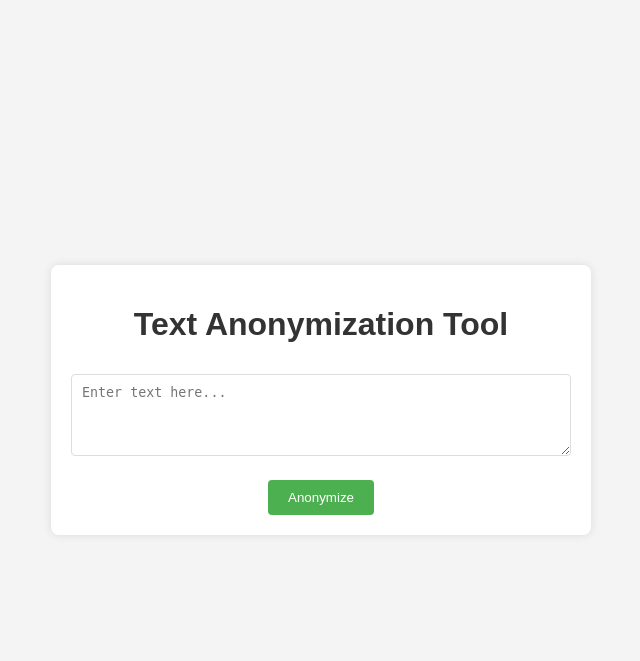
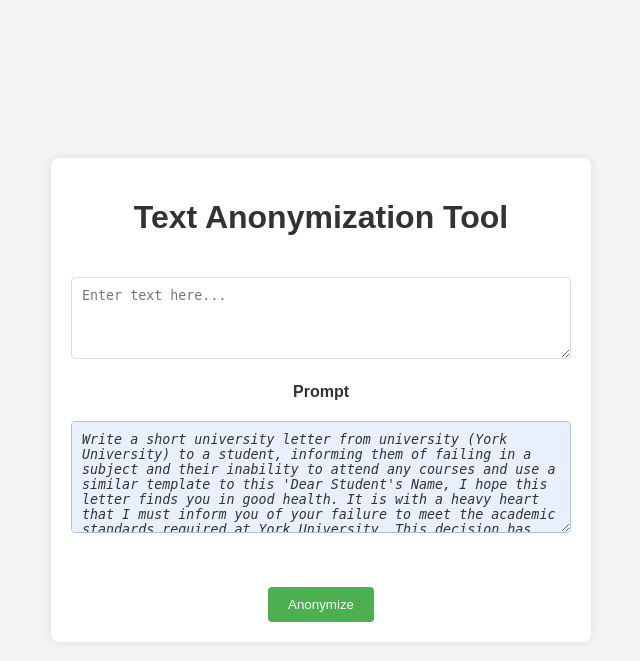
Before and after one commit to CerasLabYorkU/SafeGPT-backend, a Flask app: page / in a window 1280 px wide. Shown: the top 661 px of the page, without its empty margins (319-959 px from the left). Run offline with Flask 3, Linux system fonts and the light colour scheme.

Commit message:
Added extra textbox in main.html

```diff
--- a/src/app.py
+++ b/src/app.py
@@ -136,7 +136,7 @@ def call_presidio(text):
 
         return response_text, mapping_text
     except requests.exceptions.RequestException as e:
-        return f"Request failed: {e}"
+        return f"Request failed: {e}",""
 
 if __name__ == '__main__':
     app.run(debug=True)
--- a/src/static/styles/main.css
+++ b/src/static/styles/main.css
@@ -14,7 +14,7 @@ body {
     text-align: center; /* Center text */
     padding: 20px;
     background-color: white; /* White background for the container */
-    box-shadow: 0 0 10px rgba(0, 0, 0, 0.1); /* subtle shadow */
+    box-shadow: 0 0 10px rgba(0, 0, 0, 0.1); /* Subtle shadow */
     border-radius: 8px; /* Rounded corners */
     width: 80%; /* Responsive width */
     max-width: 500px; /* Max width */
@@ -23,17 +23,31 @@ body {
 .text-box {
     width: 100%; /* Full width */
     padding: 10px;
-    margin-top: 10px;
+    margin-top: 20px; /* Increased top margin */
     border: 1px solid #ddd; /* Light border */
     border-radius: 4px; /* Rounded corners */
     box-sizing: border-box; /* Include padding and border in the width */
+}
+
+#TemplatePrompt {
+    background-color: #e8f0fe; /* Light blue background */
+    color: #333; /* Dark text for readability */
+    font-style: italic; /* Italic font for distinction */
+    border: 1px solid #aac4e5; /* Light blue border */
+    margin-bottom: 20px; /* Added bottom margin */
+}
+
+label {
+    display: block; /* Make label a block element */
+    margin-top: 20px; /* Space above labels */
+    font-weight: bold; /* Bold label text */
 }
 
 .submit-button {
     background-color: #4CAF50; /* Green background */
     color: white; /* White text */
     padding: 10px 20px;
-    margin-top: 20px;
+    margin-top: 30px; /* Increased space above button */
     border: none;
     border-radius: 4px;
     cursor: pointer;
--- a/src/templates/main.html
+++ b/src/templates/main.html
@@ -7,11 +7,18 @@
     <link rel="stylesheet" href="static/styles/main.css"> <!-- Link to your CSS file -->
 </head>
 <body>
-    <div class="container"> <!-- Added a container for centering -->
+    <div class="container">
         <h1>Text Anonymization Tool</h1>
         <form action="/anonymize" method="post">
             <textarea name="text" rows="4" cols="50" placeholder="Enter text here..." class="text-box"></textarea>
             <br>
+
+            <label for="TemplatePrompt">Prompt</label>
+            <textarea id="TemplatePrompt" name="TemplatePrompt" rows="6" cols="50" class="text-box" readonly>
+Write a short university letter from university (York University) to a student, informing them of failing in a subject and their inability to attend any courses and use a similar template to this 'Dear Student's Name, I hope this letter finds you in good health. It is with a heavy heart that I must inform you of your failure to meet the academic standards required at York University. This decision has been made after careful consideration of your overall academic performance. As a consequence, in line with our academic policies, you will be unable to enroll in any courses for the upcoming semester. This period should be used to reflect on your academic goals and strategies for improvement. York University is committed to supporting its students, and we encourage you to take this time to focus on your academic development. Please feel free to reach out to me or the university's student support services for further guidance and assistance. We are here to help you navigate this challenging phase and prepare for a successful return to your studies. Sincerely, York University' and use the following personal data enclosed in <>:
+            </textarea>
+            <br>
+
             <input type="submit" value="Anonymize" class="submit-button">
         </form>
     </div>
```
Also changed, not shown: src/templates/result.html (+11 -10 lines).
